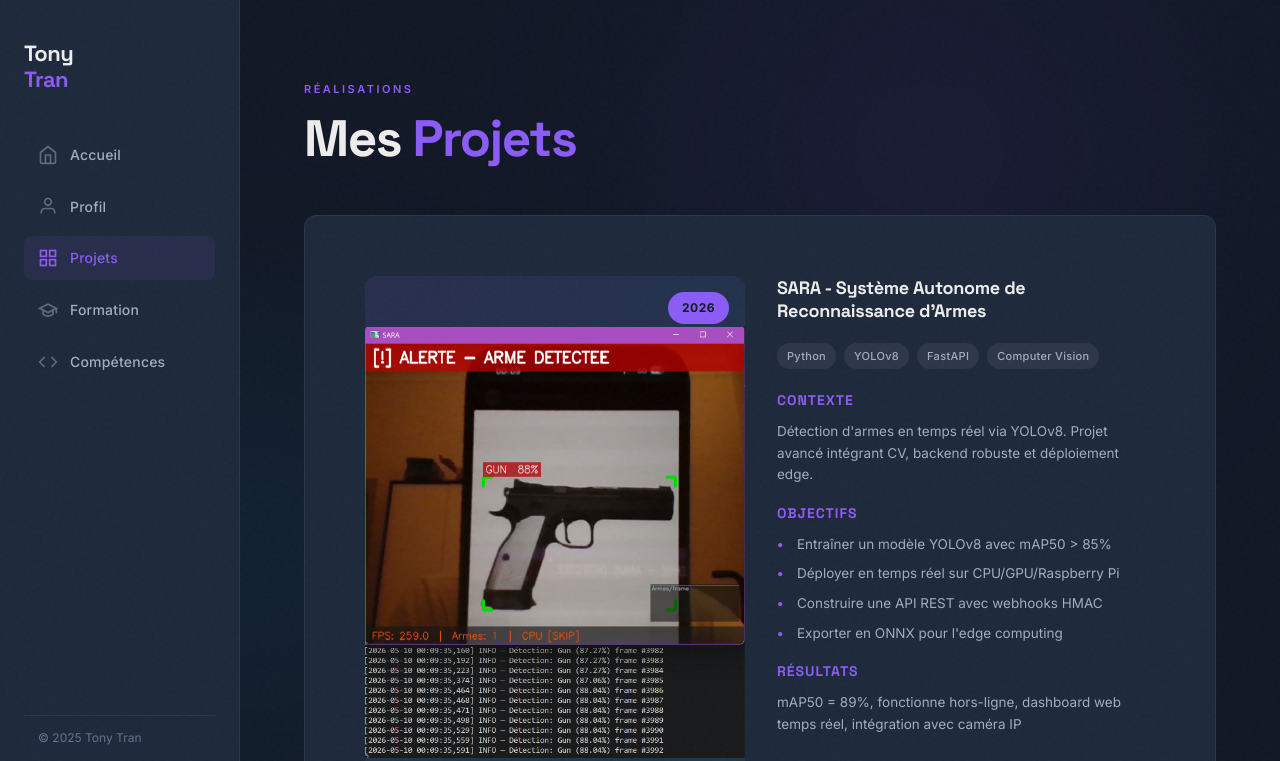
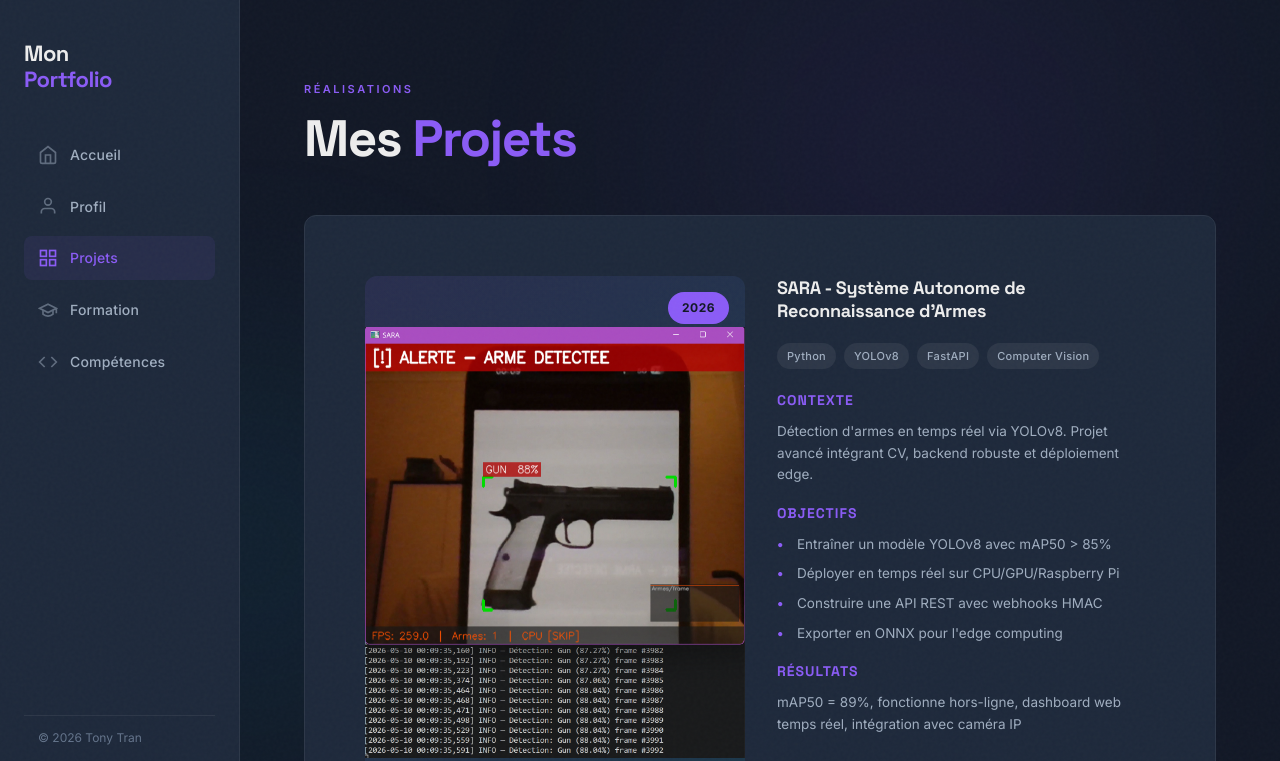
Before and after one commit to trtony25/portfolio, a plain HTML site: page projets.html in a window 1280 px wide. Shown: the top 761 px of the page. Drawn offline with Linux system fonts and the light colour scheme.

Commit message:
sidebar changes

```diff
--- a/projets.html
+++ b/projets.html
@@ -16,9 +16,9 @@
     <span></span><span></span><span></span>
   </button>
 
-  <!-- ── SIDEBAR NAV ── -->
+   <!-- ── SIDEBAR NAV ── -->
   <nav id="nav">
-    <a href="index.html" class="nav-logo">Tony<br><span>Tran</span></a>
+    <a href="index.html" class="nav-logo">Mon<br><span>Portfolio</span></a>
 
     <a href="index.html" class="nav-link">
       <svg class="icon" viewBox="0 0 24 24" fill="none" stroke="currentColor" stroke-width="2">
@@ -55,7 +55,7 @@
       Compétences
     </a>
 
-    <div class="nav-footer">© 2025 Tony Tran</div>
+    <div class="nav-footer">© 2026 Tony Tran</div>
   </nav>
 
   <!-- ── CONTENU ── -->
```
Also changed, not shown: competences.html (+2 -2 lines), formation.html (+2 -2 lines), index.html (+1 -1 lines), profil.html (+1 -1 lines).
